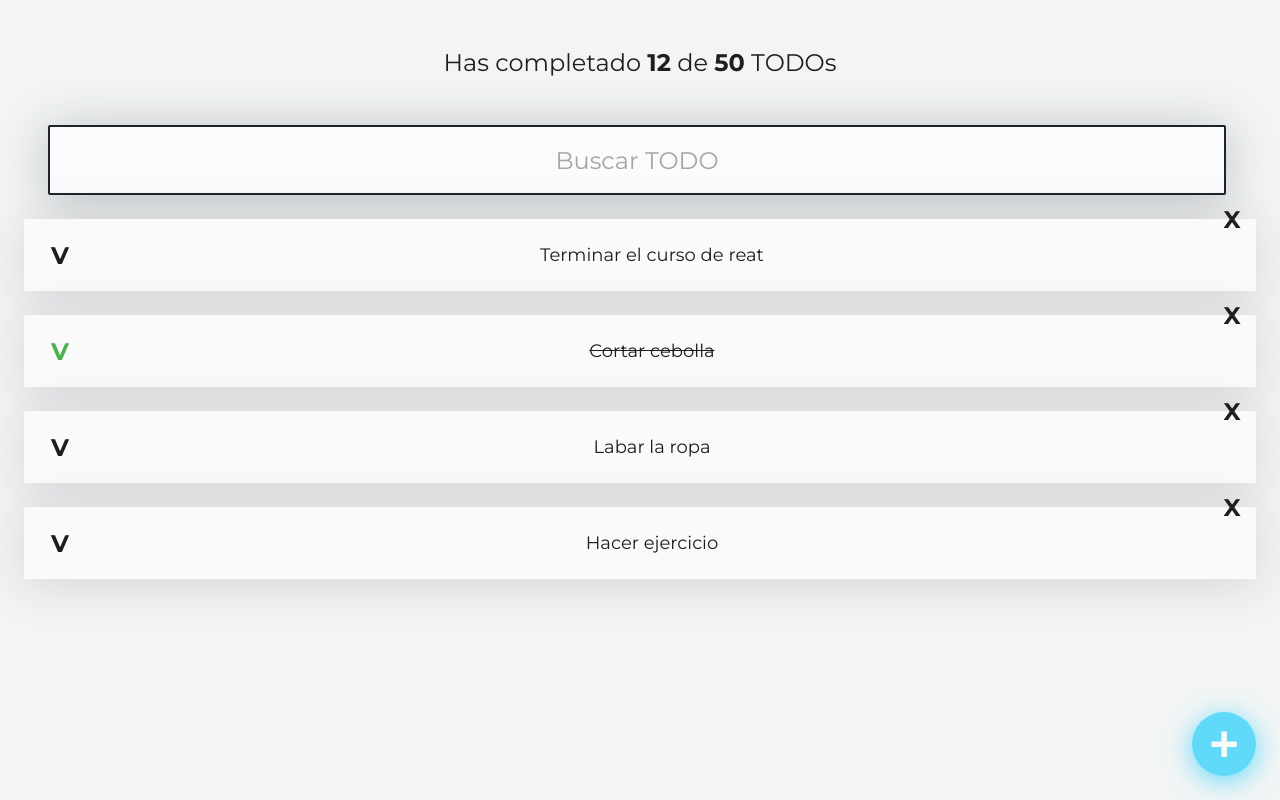
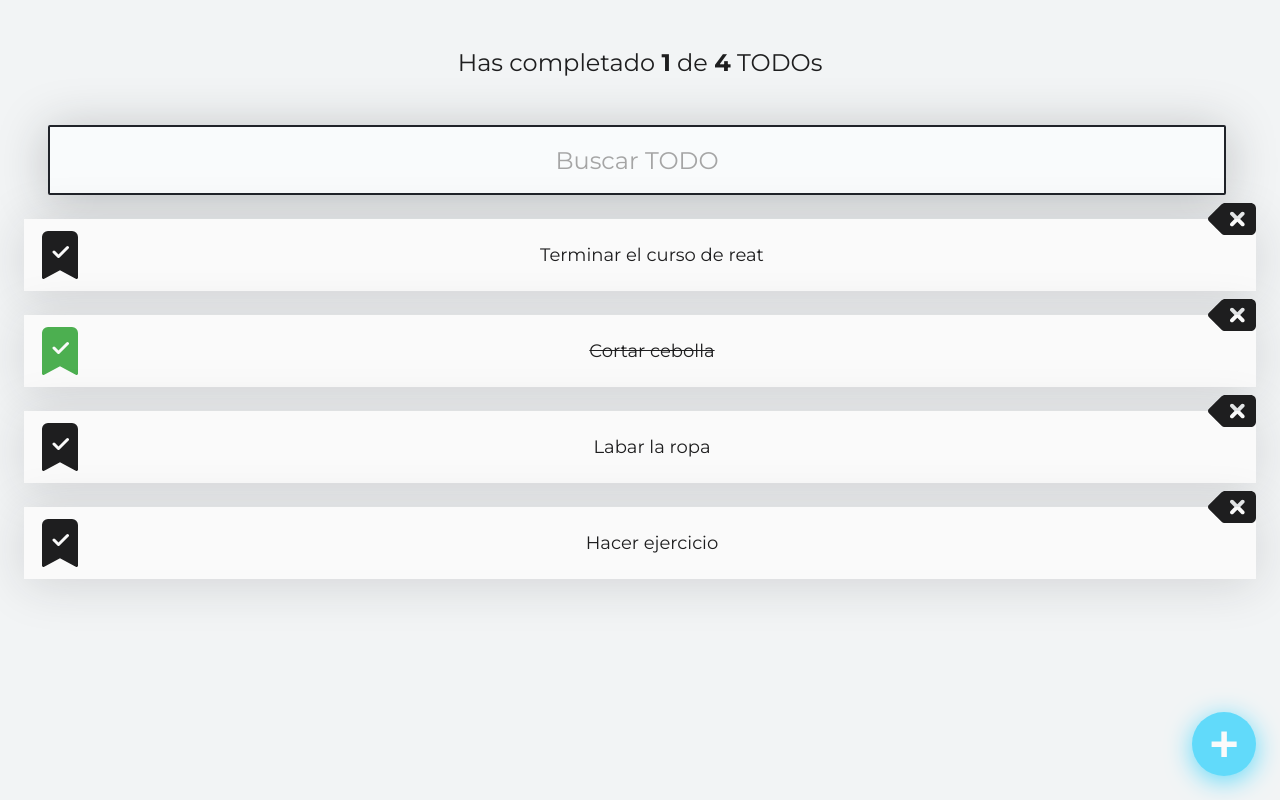
Before and after one commit to DNLEGit/todo-app, a React (Create React App) app: page / in a window 1280 px wide. Built offline with nearby package versions, Linux system fonts and the light colour scheme.

Commit message:
Se agregaron los estilos y se terminaron con las primeras funcionalidades

```diff
--- a/package.json
+++ b/package.json
@@ -8,6 +8,7 @@
     "@testing-library/user-event": "^13.5.0",
     "react": "^18.3.1",
     "react-dom": "^18.3.1",
+    "react-icons": "^5.2.1",
     "react-scripts": "5.0.1",
     "web-vitals": "^2.1.4"
   },
--- a/src/App.js
+++ b/src/App.js
@@ -12,14 +12,53 @@ const defaultTodos = [
   { text : 'Hacer ejercicio', completed : false }
 ];
 
-
-
 //Esta es la forma de los componentes en reac, todo lo que esta aca abajo son componentes que si bien
 //son parecidos a la sintaxis que ocupamos con html es XML que utiliza etiquetas para estructurar y organizar los datos dentro de un
 //documento que luego react interpreta y renderiza en la pagina como etiquetas html
 
 //La funcion App es el componente principal
 function App() {
+
+   /* la funcion React.useState es la que se encarga de agarrar los valores que detecta la funcion onChange y guardarlos en un arreglo.
+   Esto funciona principalmente para que cuando la funcion onChange detecte el cambio este se vea impactado en la pantalla.
+   Crea una copia del dom en una maquina virtual para luego del cambio de algun estado compararla con la original y solo
+   renderizar los elementos que se modificaron*/
+   const [searchValue, setSearchValue] = React.useState('');
+
+  /* Creamos un arreglo que contenga los estados de los todos */
+  const [todos, setTodos] = React.useState(defaultTodos);
+
+  /* completed todos usa una funcion de maejo de arreglos que es filter que recive una arrow funtion que devuelve el estado de
+  la variable, en este caso especifico devuelve un arreglo con los valores verdaderos*/
+  const completedTodos = todos.filter(todo => !!todo.completed).length;
+
+  /* contamos la cantidad de todos totales en el arreglo de todos */
+  const totalTodos = todos.length;
+
+  const serachedTodos = todos.filter(
+    (todo) => {
+      return todo.text.toLowerCase().includes(searchValue.toLocaleLowerCase())
+    }
+  );
+/* Esta funcion es la que se encarga de modificar el estado del todo a completado */
+  const completeTodos = (text) => {
+    const newTodos = [...todos]
+    const todoIndex = newTodos.findIndex(
+      (todo) => todo.text === text
+    );
+    newTodos[todoIndex].completed = true;
+    setTodos(newTodos);
+  }
+/* Esta funcion se encarga de borrar de la pantalla los todos que querramos */
+  const deleteTodos = (text) => {
+    const newTodos = [...todos]
+    const todoIndex = newTodos.findIndex(
+      (todo) => todo.text === text
+    );
+    newTodos.splice(todoIndex, 1);
+    setTodos(newTodos);
+  }
+
   return (
     <React.Fragment>
 
@@ -27,9 +66,14 @@ function App() {
       componentes que pueden ser llamados desde otros para poder mostrarse en pantalla */}
 
       {/* Esta es una forma de pasar parametros al componente para que este los muestre */}
-      <TodoCounter completed={12} total={50} />
+      <TodoCounter
+        completed={completedTodos}
+        total={totalTodos} />
 
-      <TodoSearch/>
+      <TodoSearch
+        searchValue={searchValue}
+        setSearchValue={setSearchValue}
+        />
 
       <TodoList>
 
@@ -42,8 +86,13 @@ function App() {
         TodoItem para que este lo procese y lo renderice de forma adecuada, tambien generamos que le podamos pasar todos
         los Todos que se quieran de manera dinamica ya que la funcion defaultTodos.map se encarga de iterar por todos los
         elementos que hay dentro del arrego defaultTodos */}
-      {defaultTodos.map(todo => (
-        <TodoItems key={todo.text} text={todo.text} completed={todo.completed}/>
+      {serachedTodos.map(todo => (
+        <TodoItems
+             key={todo.text}
+             text={todo.text}
+             completed={todo.completed}
+             onComplete={() => completeTodos(todo.text)}
+             onDelete={() => deleteTodos(todo.text)}/>
       ))}
 
    {/* Podemos llamar al componente varias veces para ahorrar lineas de codigo y hacer que este sea mas comprensible
--- a/src/components/TodoItems.jsx
+++ b/src/components/TodoItems.jsx
@@ -1,18 +1,28 @@
 import React from 'react'
 import '../styles/TodoItems.css'
+import { FaDeleteLeft } from "react-icons/fa6";
+import { BsBookmarkCheckFill } from "react-icons/bs";
 
 /* Este es el componente todo items  */
 
 
-function TodoItems({ text, completed }) {
+function TodoItems({ text, completed, onComplete, onDelete}) {
   return (
     <li className="TodoItem">
-
-      <span className={`Icon Icon-check ${completed ? 'Icon-check--active' : ''}`}>V</span>
+      <BsBookmarkCheckFill
+      className={`Icon Icon-check ${completed ? 'Icon-check--active' : ''}`}
+      onClick={onComplete}
+       />
+        {/*   <span
+            className={`Icon Icon-check ${completed ? 'Icon-check--active' : ''}`}
+            onClick={onComplete}
+            >V</span> */}
 
       <p className={`TodoItem-p ${completed ? 'TodoItem-p--complete' : ''}`}>{text}</p>
-
-      <span className="Icon Icon-delete">X</span>
+      <FaDeleteLeft
+        className="Icon Icon-delete"
+        onClick={onDelete}
+      />
     </li>
   );
 }
--- a/src/components/TodoSearch.jsx
+++ b/src/components/TodoSearch.jsx
@@ -1,14 +1,7 @@
 import React from 'react'
 import '../styles/TodoSearch.css';
 /* Componente todo search */
-function TodoSearch() {
-
-  /* la funcion React.useState es la que se encarga de agarrar los valores que detecta la funcion onChange y guardarlos en un arreglo.
-  Esto funciona principalmente para que cuando la funcion onChange detecte el cambio este se vea impactado en la pantalla.
-  Crea una copia del dom en una maquina virtual para luego del cambio de algun estado compararla con la original y solo
-  renderizar los elementos que se modificaron*/
-  const [searchValue, setSearchValue] = React.useState('');
-
+function TodoSearch({searchValue, setSearchValue}) {
   return (
     <input
       className='TodoSearch'
```
Also changed, not shown: 1 other file (tests, documents, lock files or other folders).
